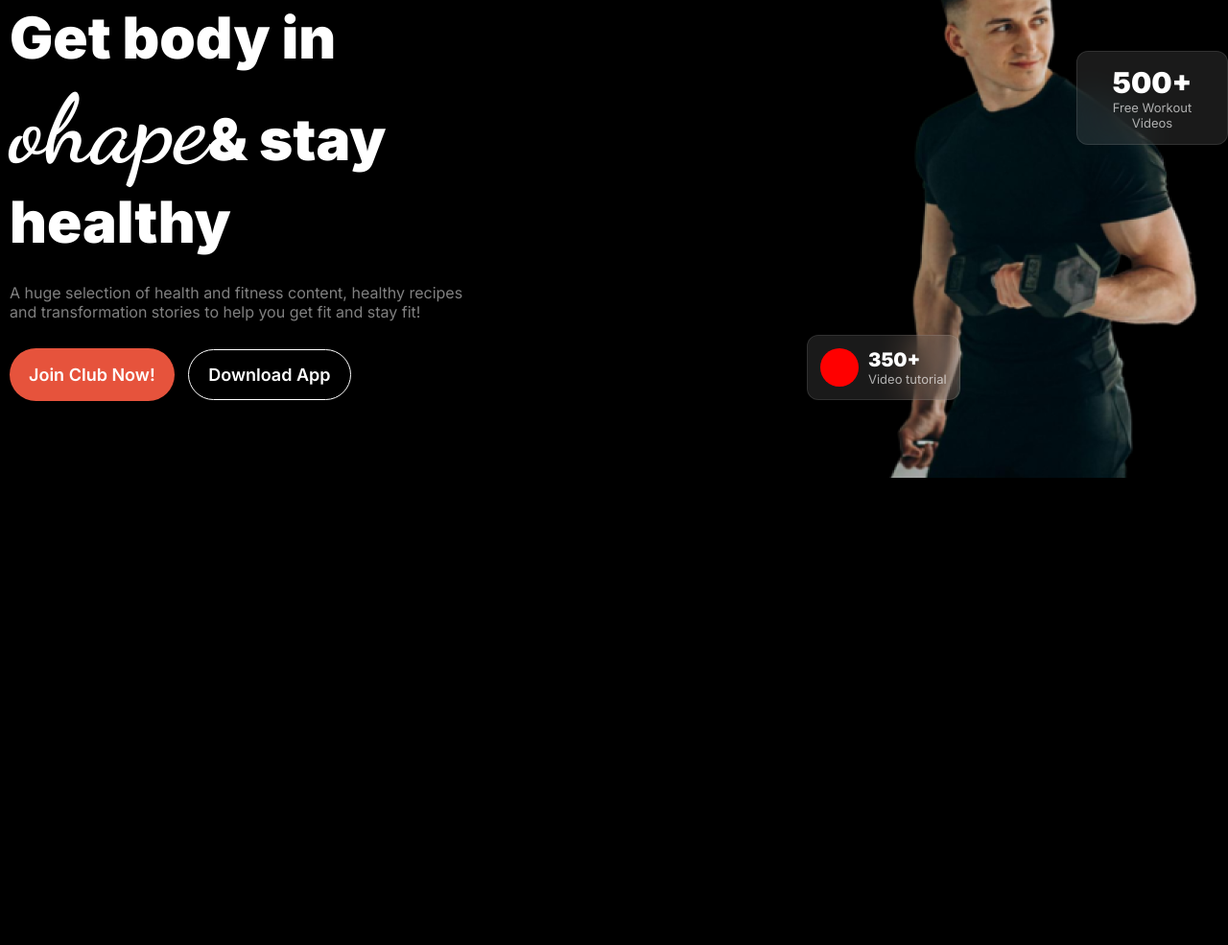
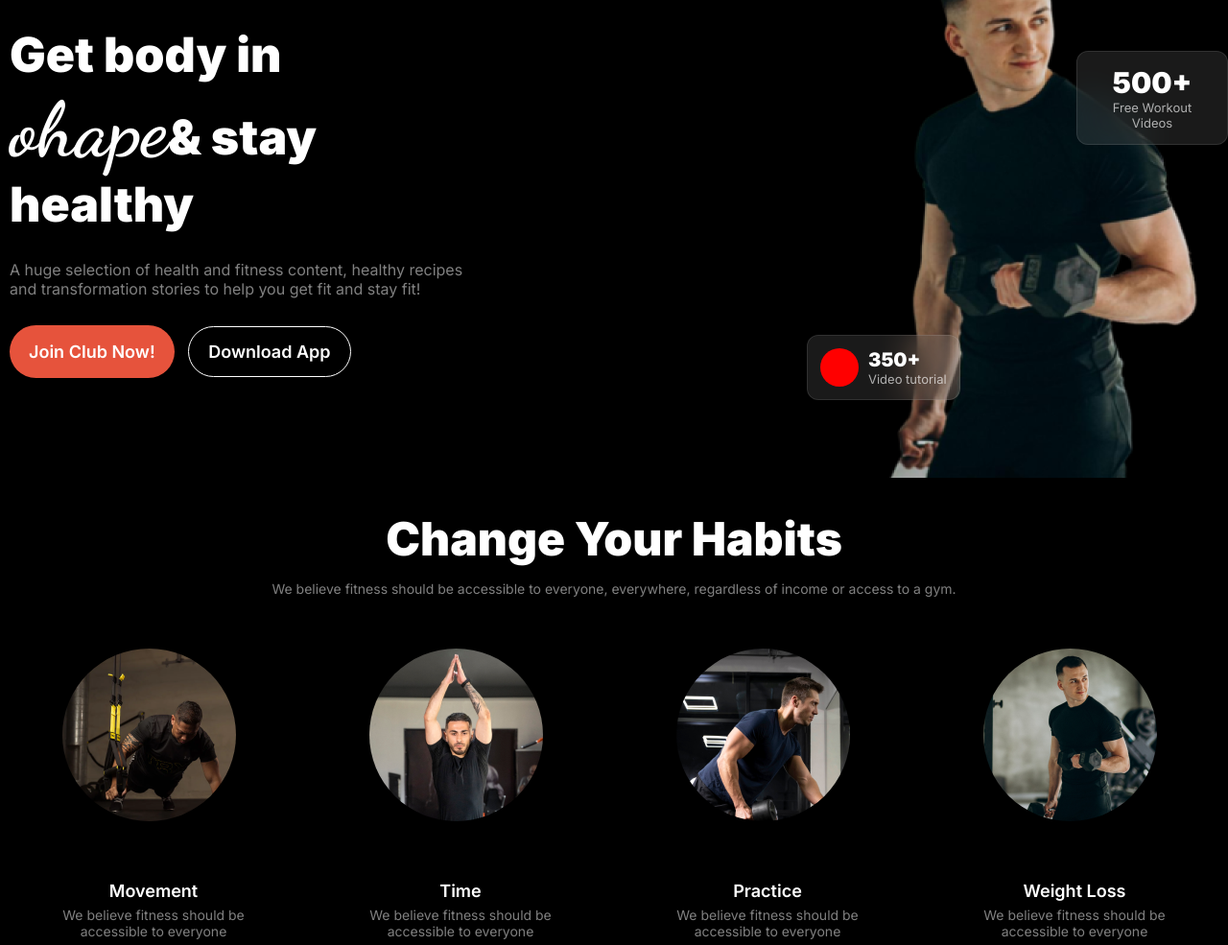
Before and after one commit to AshikurRahman812/Assignment-02, a plain HTML site: page index.html in a window 1280 px wide. Shown: the part 166-1151 px from the top of the page at 96% size. Before the commit the page ends 800 px from the top, so only its background shows below. Drawn offline with Linux system fonts and the light colour scheme.

Commit message:
habits section is done

```diff
--- a/index.html
+++ b/index.html
@@ -23,7 +23,7 @@
         </div>
         <div class="banner-container">
             <div class="banner-contain">
-                <h1>Get body in<br><span class="shape">ohape</span>& stay <br> healthy</h1>
+                <h1>Get body in<br><span class="shape">ohape</span>& stay<br>healthy</h1>
                 <p>A huge selection of health and fitness content, healthy recipes <br> and transformation stories to help you get fit and stay fit!</p>
 
                 <div class="button-group">
@@ -49,7 +49,34 @@
     </header>
     <main>
         <section>
-
+            <div class="container">
+                <div class="text-contain">
+                    <h1>Change Your Habits</h1>
+                    <p>We believe fitness should be accessible to everyone, everywhere, regardless of income or access to a gym.</p>
+                </div>
+                <div class="img-container">
+                       <div class="img-iteam">
+                        <img src="images/image 3.png" alt="">
+                        <h3>Movement</h3>
+                        <h4>We believe fitness should be <br> accessible to everyone</h4>
+                       </div>
+                       <div class="img-iteam">
+                        <img src="images/image 2.png" alt="">
+                        <h3>Time</h3>
+                        <h4>We believe fitness should be <br> accessible to everyone</h4>
+                       </div>
+                       <div class="img-iteam">
+                        <img src="images/image 4.png" alt="">
+                        <h3>Practice</h3>
+                        <h4>We believe fitness should be <br> accessible to everyone</h4>
+                       </div>
+                       <div class="img-iteam">
+                        <img src="images/image 5.png" alt="">
+                        <h3>Weight Loss</h3>
+                        <h4>We believe fitness should be <br> accessible to everyone</h4>
+                       </div>
+                </div>
+            </div>
         </section>
     </main>
     <footer></footer>
--- a/style.css
+++ b/style.css
@@ -10,11 +10,14 @@
     font-family: "Inter", sans-serif;
 }
 header{
-    background: linear-gradient(180.00deg, rgb(17, 17, 17),rgba(119, 119, 119, 0) 100%);
+    background: linear-gradient(180.00deg, rgb(17, 17, 17),rgba(119, 119, 119, 0) 100%)!important;
+}
+section{
+    margin-top: 20px;
 }
 .shape{
     color: rgb(255, 255, 255);
-    font-size:100px;
+    font-size:80px;
     font-weight: 900;
     font-family: "Dancing Script", cursive;
 }
@@ -90,7 +93,7 @@ header{
 .banner-contain h1{
     color: rgb(255, 255, 255);
     font-family: Inter;
-    font-size: 60px;
+    font-size: 50px;
     font-weight: 900;
 }
 .banner-contain p{
@@ -191,6 +194,56 @@ header{
     font-weight: 400;
     background: transparent;
 }
+/* main part start */
+.container{
+    max-width: 1440px;
+    height: 442px;
+    margin: 0 auto;
+}
+
+.text-contain h1{
+    color: rgb(255, 255, 255);
+    font-family: Inter;
+    font-size: 48px;
+    font-weight: 900;
+    text-align: center;
+}
+.text-contain p{
+    color: rgba(255, 255, 255, 0.5);
+    font-family: Inter;
+    font-size: 14px;
+    font-weight: 400;
+    margin-top: 14px;
+    text-align: center;
+}
+.img-container{
+    display: flex;
+    justify-content: space-around;
+    align-items: center;
+    margin-top: 54px;
+}
+.img-iteam img{
+    border-radius: 50%;
+}
+.img-iteam h3{
+    color: rgb(255, 255, 255);
+    font-family: Inter;
+    font-size: 18px;
+    font-weight: 600;
+    text-align: center;
+    margin-top: 58px;
+}
+.img-iteam h4{
+    color: rgba(255, 255, 255, 0.5);
+    font-family: Inter;
+    font-size: 14px;
+    font-weight: 400;
+    text-align: center;
+    margin-top: 6px;
+    margin-bottom: 6px;
+}
+
+
 /* responsive part for mobile */
 @media only screen and (max-width: 576px){
     .header-container{
@@ -257,6 +310,20 @@ header{
         border: 1px solid rgb(255, 255, 255);
         border-radius: 10px;
     }
-
+    .text-contain h1{
+        font-size: 35px;
+    }
+    .container{
+        width: 100%;
+    }
+    .img-container{
+        flex-direction: column;
+    }
+    .img-iteam h3{
+        margin-top: 40px;
+    }
+    .img-iteam h4{
+        margin-bottom: 6px;
+    }
 
 }
```
